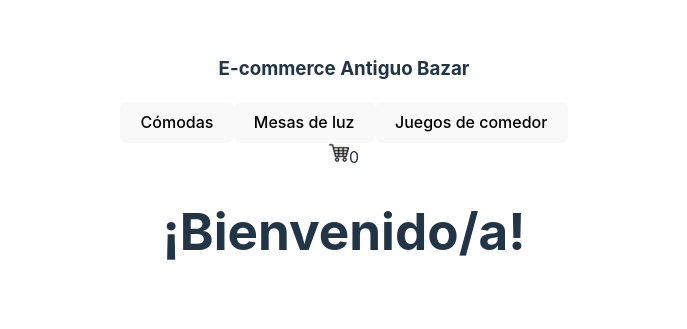
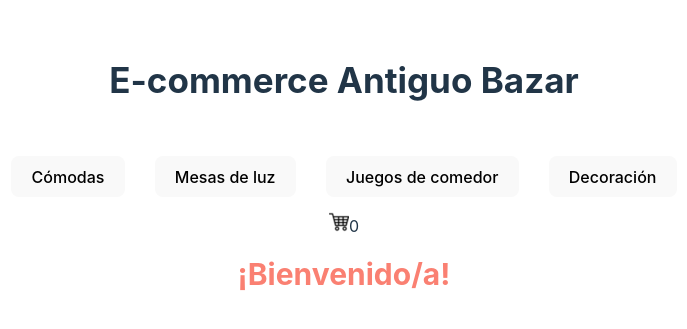
Before and after one commit to paulinatrillo/EntregaFinalTrilloReactJS, a React (Vite) app in the folder ecommerce/: page / in a window 1280 px wide. Shown: the part 235-564 px from the top of the page, without its empty margins (296-983 px from the left). Built offline with nearby package versions, Linux system fonts and the light colour scheme.

Commit message:
lista pre entrega 1

```diff
--- a/ecommerce/index.html
+++ b/ecommerce/index.html
@@ -4,7 +4,7 @@
     <meta charset="UTF-8" />
     <link rel="icon" type="image/svg+xml" href="/vite.svg" />
     <meta name="viewport" content="width=device-width, initial-scale=1.0" />
-    <title>Vite + React</title>
+    <title>Antiguo bazar</title>
   </head>
   <body>
     <div id="root"></div>
--- a/ecommerce/src/App.jsx
+++ b/ecommerce/src/App.jsx
@@ -4,6 +4,7 @@ import viteLogo from '/vite.svg'
 import './App.css'
 import NavBar from './components/NavBar/NavBar'
 import ItemListContainer from './components/ItemListContainer/ItemListContainer'
+
 function App() {
   return (
     <div className="App">
--- a/ecommerce/src/components/NavBar/NavBar.jsx
+++ b/ecommerce/src/components/NavBar/NavBar.jsx
@@ -8,6 +8,7 @@ const NavBar = () => {
          <button>Cómodas</button>
          <button>Mesas de luz</button>
          <button>Juegos de comedor</button>
+         <button> Decoración </button>
         </div>
         <CartWidget/>
        </nav>
--- a/ecommerce/src/index.css
+++ b/ecommerce/src/index.css
@@ -32,13 +32,20 @@ body {
 }
 
 h1 {
-  font-size: 3.2em;
+  font-size: 30px;
   line-height: 1.1;
+  color: salmon;
 }
+
+h3 {
+  font-size: 35px;
+}
+
 
 button {
   border-radius: 8px;
   border: 1px solid transparent;
+  margin: 15px;
   padding: 0.6em 1.2em;
   font-size: 1em;
   font-weight: 500;
@@ -48,7 +55,7 @@ button {
   transition: border-color 0.25s;
 }
 button:hover {
-  border-color: #646cff;
+  border-color:salmon;
 }
 button:focus,
 button:focus-visible {
```
